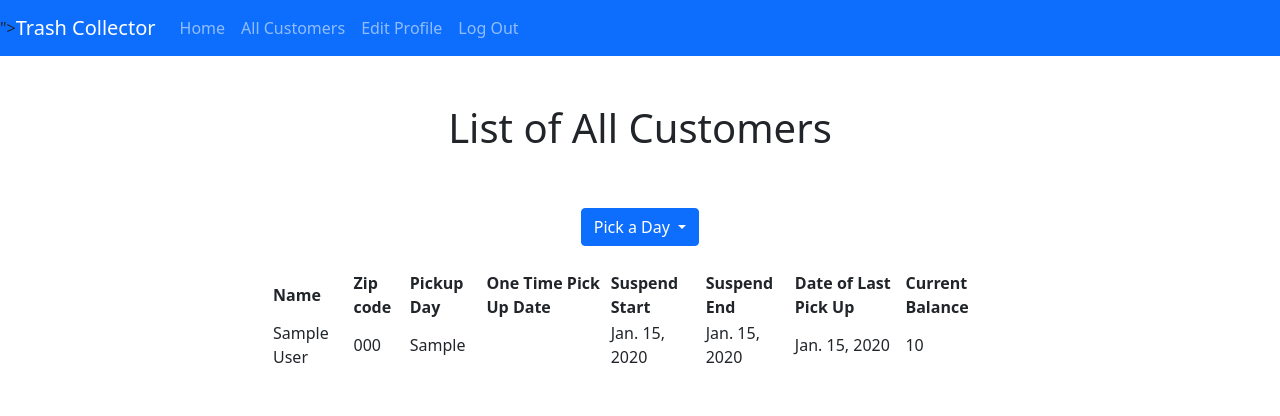
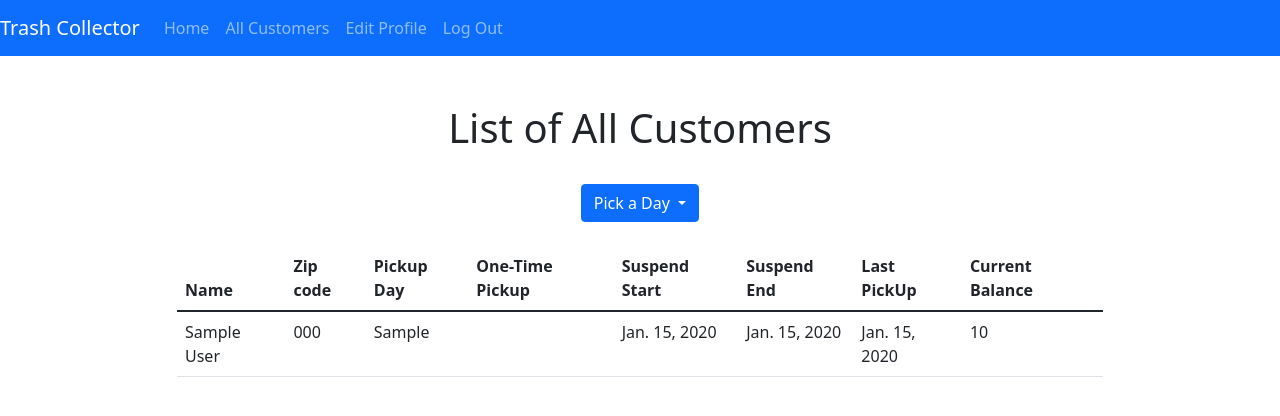
Before and after one commit to TylerHardiman/Trash-Collector, a Django app: page /employees/all_customers/ in a window 1280 px wide. Shown: the top 416 px of the page. Run offline with Django 3.2, Linux system fonts and the light colour scheme; a user stored in the database is signed in; tables that the repository leaves empty hold one stand-in row (values such as "Sample post").

Commit message:
Styling Employee page. Updated navbar, table, and button styles.

```diff
--- a/trash_collector/employees/templates/employees/all_customers.html
+++ b/trash_collector/employees/templates/employees/all_customers.html
@@ -18,8 +18,6 @@
 
 
     <div class="center-text">
-      <br>
-
       <div class="dropdown">
         <button class="btn btn-primary dropdown-toggle" type="button" data-bs-toggle="dropdown">
           Pick a Day
@@ -37,16 +35,17 @@
         </ul>
       </div>
 <br>
-    <table class="center-table">
+  <div class = "table-responsive-xl">
+  <table class="table">
       <thead>
           <tr>
               <th>Name</th>
               <th>Zip code</th>
               <th>Pickup Day</th>
-              <th>One Time Pick Up Date</th>
+              <th>One-Time Pickup</th>
               <th>Suspend Start</th>
               <th>Suspend End</th>
-              <th>Date of Last Pick Up</th>
+              <th>Last PickUp</th>
               <th>Current Balance</th>
           </tr>
       </thead>
@@ -67,5 +66,6 @@
     </tbody>
   </table>
 </div>
+</div>
 
 {% endblock %}
--- a/trash_collector/static/styles.css
+++ b/trash_collector/static/styles.css
@@ -1,3 +1,7 @@
 body {
     background-image: url("imgs/traschcans.png");
 }
+
+nav.navbar-brand {
+    padding-left: 40px;
+}
--- a/trash_collector/templates/base.html
+++ b/trash_collector/templates/base.html
@@ -9,7 +9,7 @@
 </head>
   <body>
   {% if user.is_authenticated %}
-  <nav class="navbar navbar-expand-lg navbar-dark bg-primary">">
+  <nav class="navbar navbar-expand-lg navbar-dark bg-primary">
     <a class="navbar-brand" href="#">Trash Collector</a>
     <div class="navbar-nav">
     {% block navbar %}{% endblock %}
@@ -20,8 +20,8 @@
     <main>
       <div class="container">
         <div class="row">
-          <div class="col-2"></div>
-          <div class="col-8" align="center">
+          <div class="col-1"></div>
+          <div class="col-10" align="center">
             <br />
             <br />
             <h1>{% block header %}{% endblock %}</h1>
```
Also changed, not shown: trash_collector/employees/templates/employees/index.html (+4 -4 lines).
